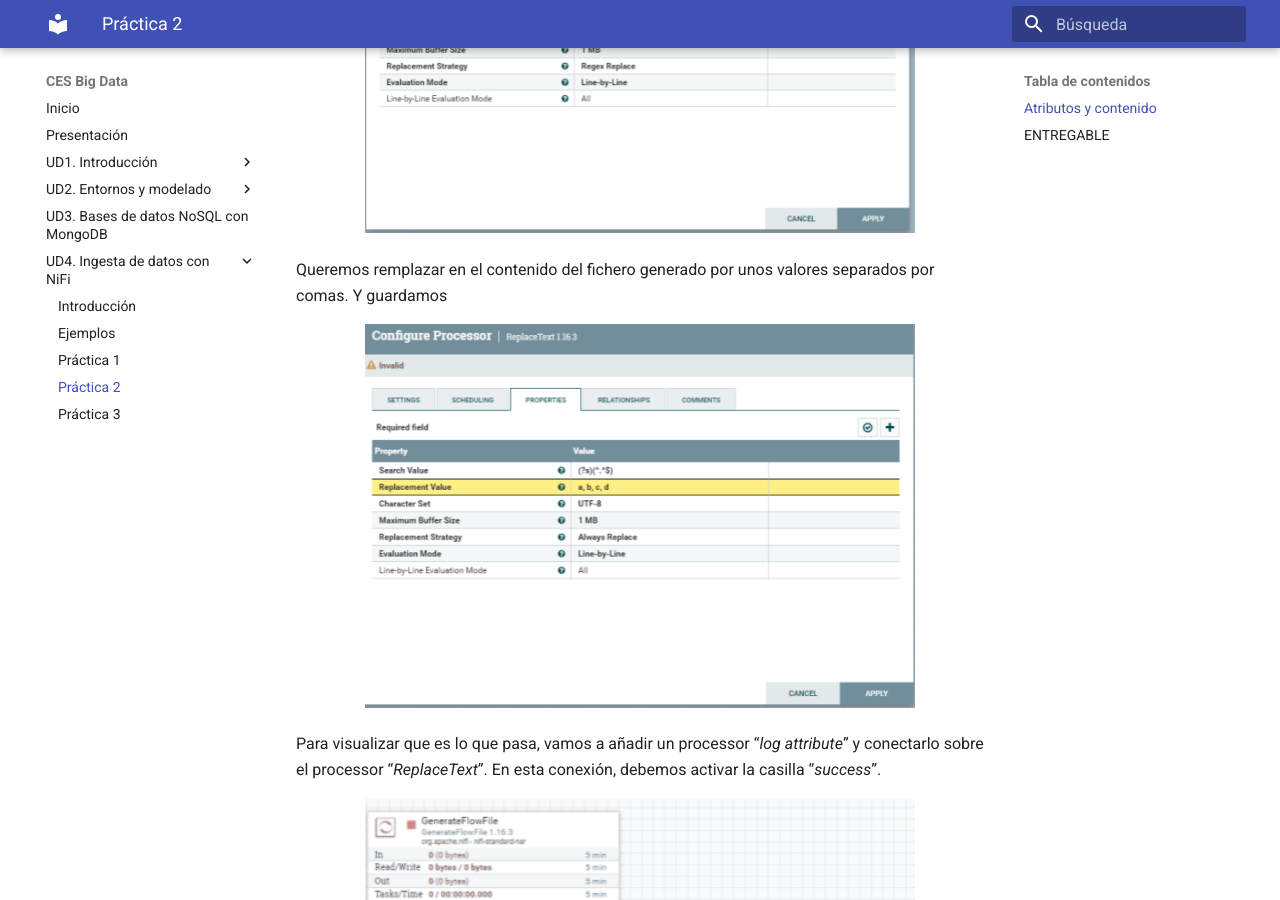
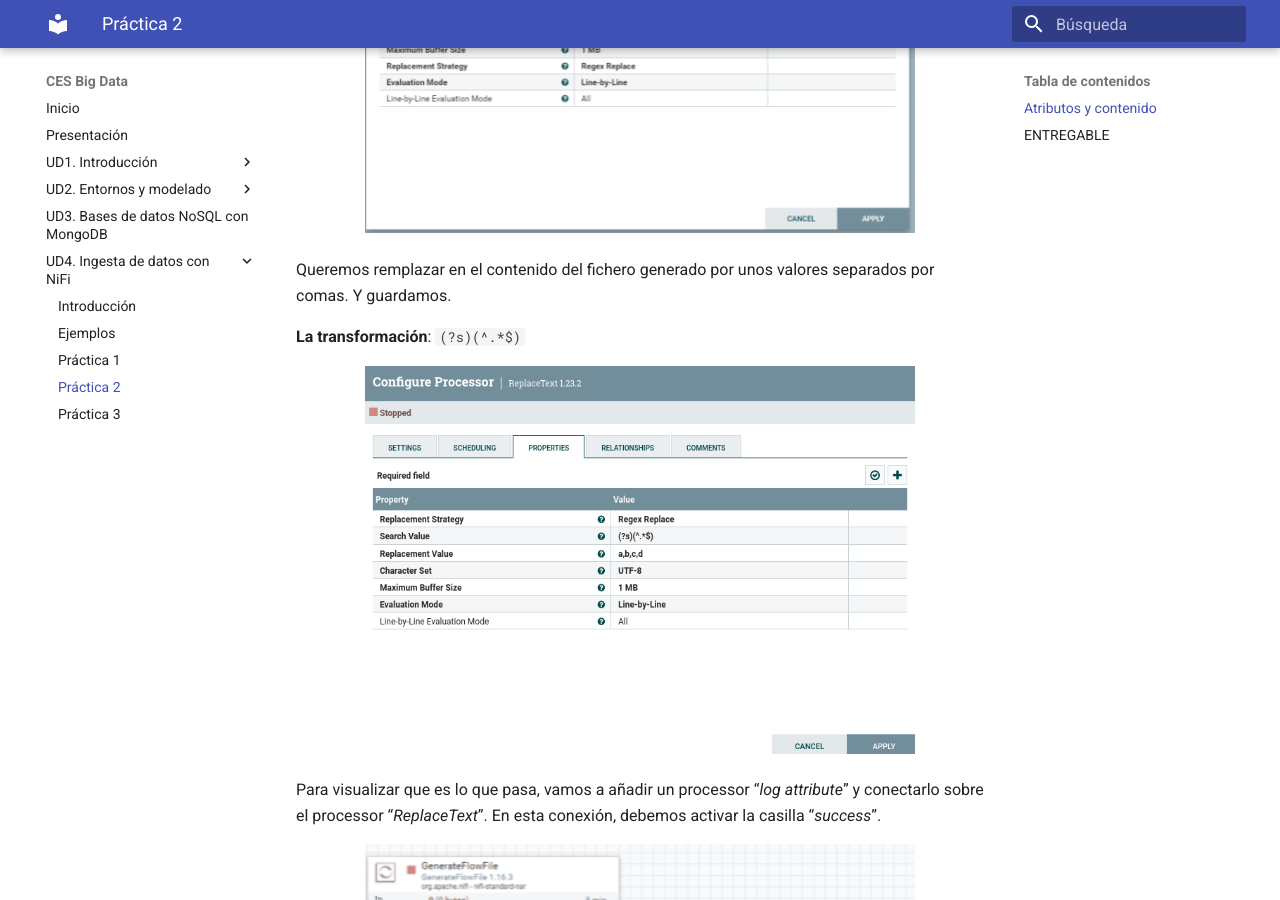
Before and after one commit to jorsodom/bigdata-sb, an MkDocs documentation site: the page built from docs/nifi/nifiPractica2.md, in a window 1280 px wide and 900 px high, scrolled down 3263 px. Built offline with MkDocs 1.6.1 and Material for MkDocs 9.7.7, drawn with Linux system fonts in a browser that asks for light colours.

Commit message:
update habilitar p2p3 nifi

```diff
--- a/docs/nifi/nifiPractica2.md
+++ b/docs/nifi/nifiPractica2.md
@@ -70,7 +70,9 @@
 </div>
 
 Queremos remplazar en el contenido del fichero generado por unos valores separados
-por comas. Y guardamos
+por comas. Y guardamos.
+
+**La transformación**: `(?s)(^.*$)`
 
 <div align="center">
 <img src="../../img/NiFiP2.9.png" alt="Práctica 2"
```
Also changed, not shown: docs/img/NiFiP2.9.png.
